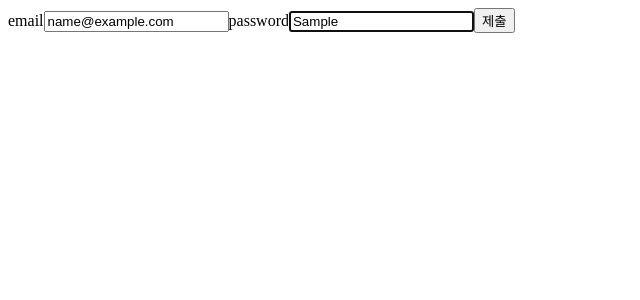
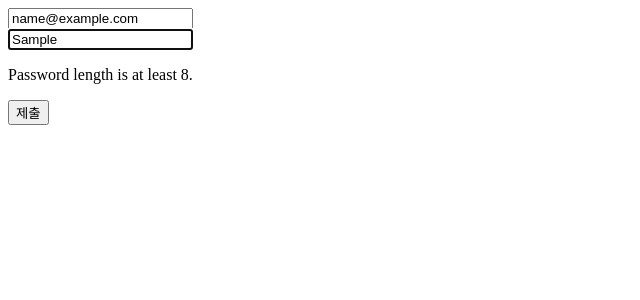
Before and after one commit to WONILLISM/on-a-starry-night, a React (Vite) app: page /login in a window 1280 px wide. Both pictures are taken after typing "name@example.com", "Sample" into the empty fields and a click on the button "제출". Shown: the top 300 px of the page, without its empty margins (0-640 px from the left). Built offline with nearby package versions, Linux system fonts and the light colour scheme.

Commit message:
feat: add login form validation

```diff
--- a/src/components/auth/LoginForm.tsx
+++ b/src/components/auth/LoginForm.tsx
@@ -8,68 +8,42 @@ const LoginForm = () => {
     formState: { errors },
   } = useForm<LoginFormValues>({
     defaultValues: defaultLoginFormValues,
+    mode: "onChange",
   });
 
   const onSubmit: SubmitHandler<LoginFormValues> = (data) => console.log(data);
 
   return (
-    <article>
+    <section>
       <form onSubmit={handleSubmit(onSubmit)}>
-        <label>email</label>
+        <div>
           <input
             {...register("email", {
-            required: true,
+              required: { value: true, message: "Email is required." },
               pattern: {
                 value: /^[a-zA-Z0-9+-_]+@[a-zA-Z0-9-_]+[.]+[a-zA-Z]+$/,
-              message: "invalid email type",
+                message: "Invalid Email type.",
               },
             })}
           />
-        {/* {errors.email?.type === "required" && <p>email is required</p>}
-        {errors.email?.type === "pattern" && <p>invalid email type</p>} */}
-        {errors.email?.message && <p>invalid email type</p>}
-
-        <label>password</label>
+          {errors.email && <p>{errors.email.message}</p>}
+        </div>
+        <div>
           <input
             {...register("password", {
-            required: true,
+              required: { value: true, message: "Password is required." },
               minLength: {
                 value: 8,
-              message: "Eeee",
+                message: "Password length is at least 8.",
               },
             })}
           />
-        {errors.password?.type === "required" && <p>password is required</p>}
+          {errors.password && <p>{errors.password.message}</p>}
+        </div>
         <button type="submit">제출</button>
       </form>
-    </article>
+    </section>
   );
 };
 
 export default LoginForm;
-
-// const validation = (name: string, value: string) => {
-//   switch (name) {
-//     case "email":
-//       if (
-//         !RegExp("^[a-zA-Z0-9+-_]+@[a-zA-Z0-9-_]+[.]+[a-zA-Z]+$").test(value)
-//       ) {
-//         setErrors({ ...errors, [name]: "올바르지 않은 이메일 형식입니다." });
-//       } else {
-//         setErrors({ ...errors, [name]: "" });
-//       }
-//       break;
-//     case "password":
-//       if (!RegExp("^.{8,}$").test(value)) {
-//         setErrors({
-//           ...errors,
-//           [name]: "올바르지 않은 비밀번호 형식입니다.",
-//         });
-//       } else {
-//         setErrors({ ...errors, [name]: "" });
-//       }
-//       break;
-//     default:
-//       break;
-//   }
-// };
```
Lines whose indentation alone changed are shown as unchanged.
